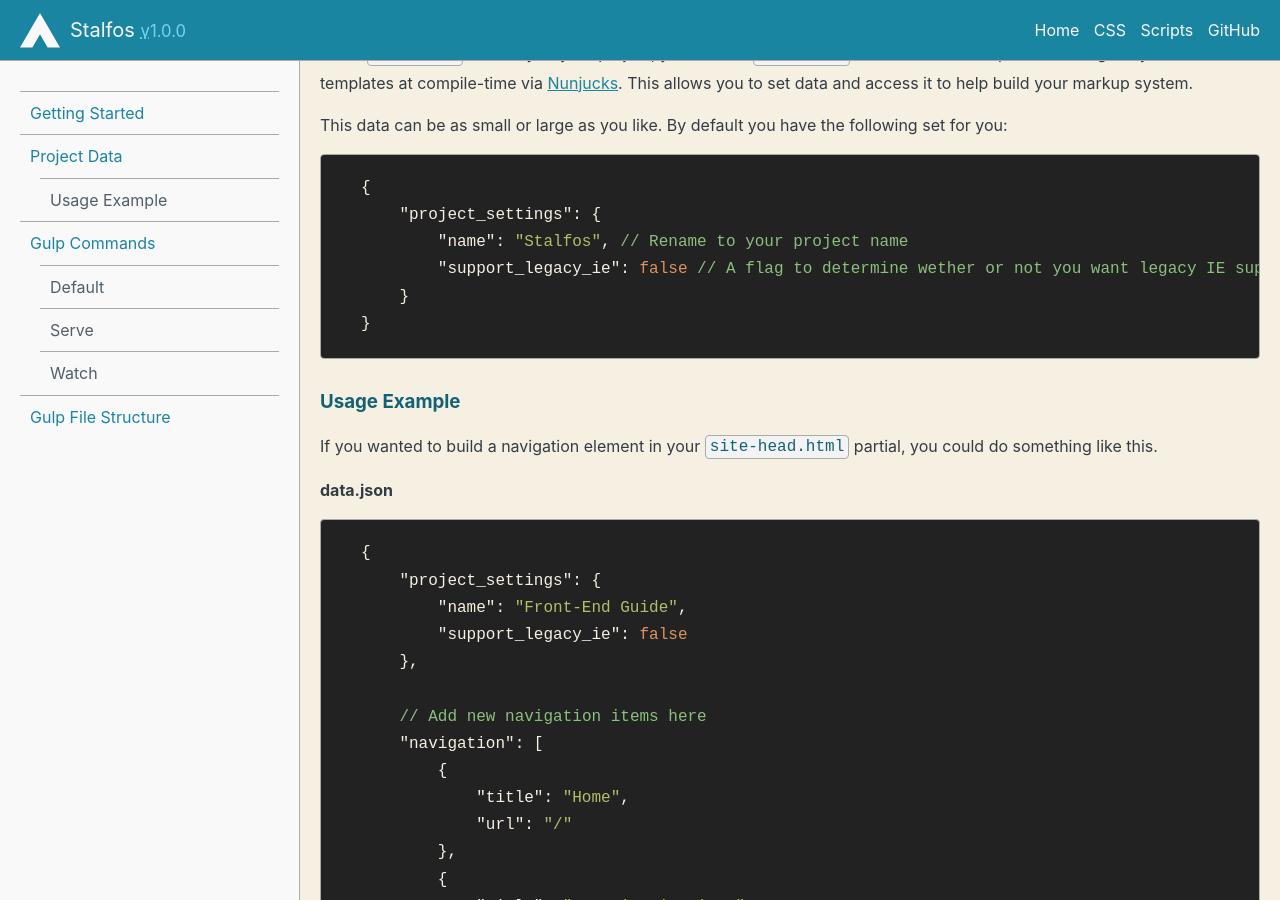
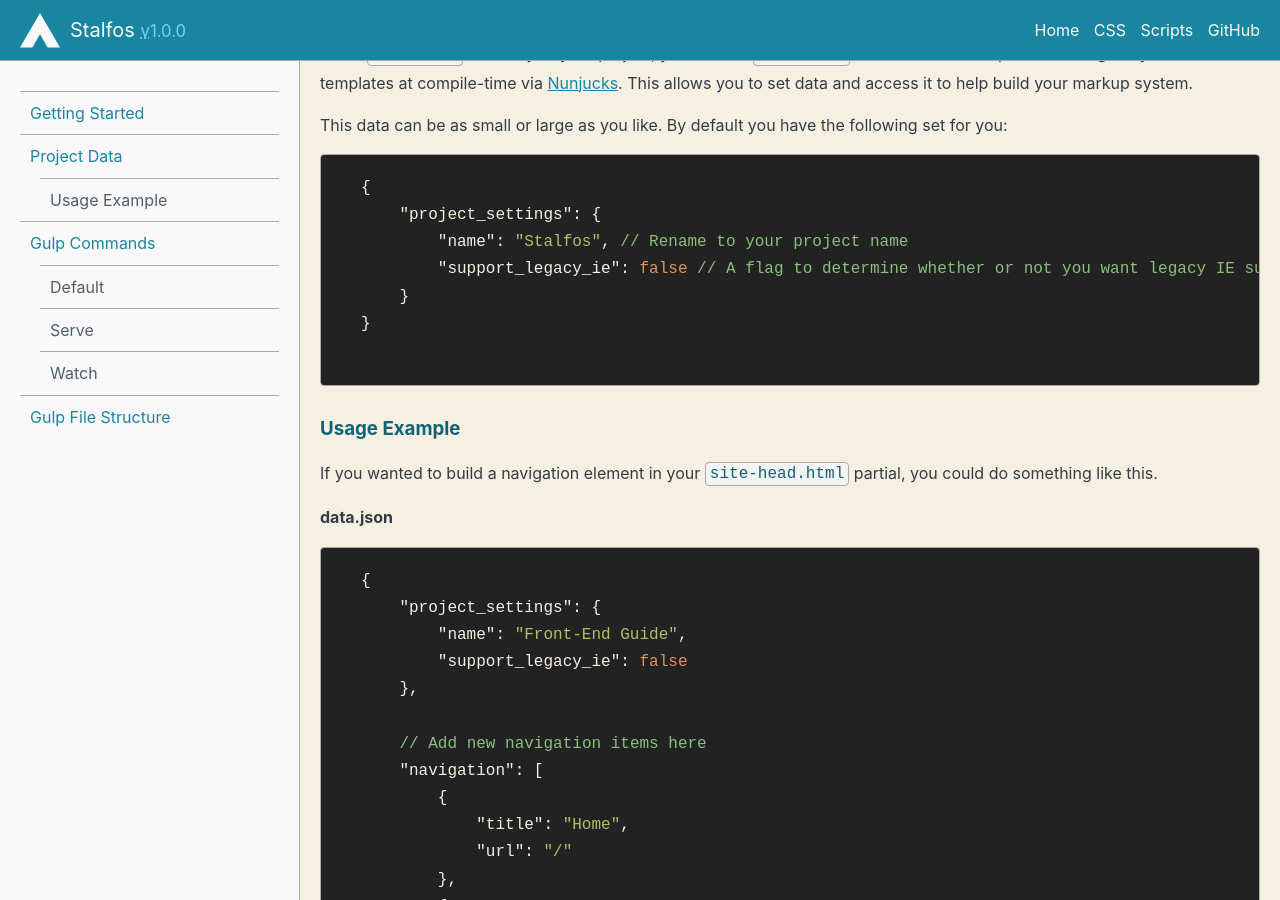
Before and after one commit to Andy-set-studio/stalfos.io, a Jekyll site: the page built from index.md, in a window 1280 px wide and 900 px high, scrolled down 1022 px. Built offline with Jekyll 4.4.1, drawn with Linux system fonts in a browser that asks for light colours.

Commit message:
Fix typo

```diff
--- a/_includes/samples/project-data/default-data.json
+++ b/_includes/samples/project-data/default-data.json
@@ -1,6 +1,6 @@
 {
 	"project_settings": {
 		"name": "Stalfos", // Rename to your project name
-		"support_legacy_ie": false // A flag to determine wether or not you want legacy IE support
+		"support_legacy_ie": false // A flag to determine whether or not you want legacy IE support
 	}
 }
```
